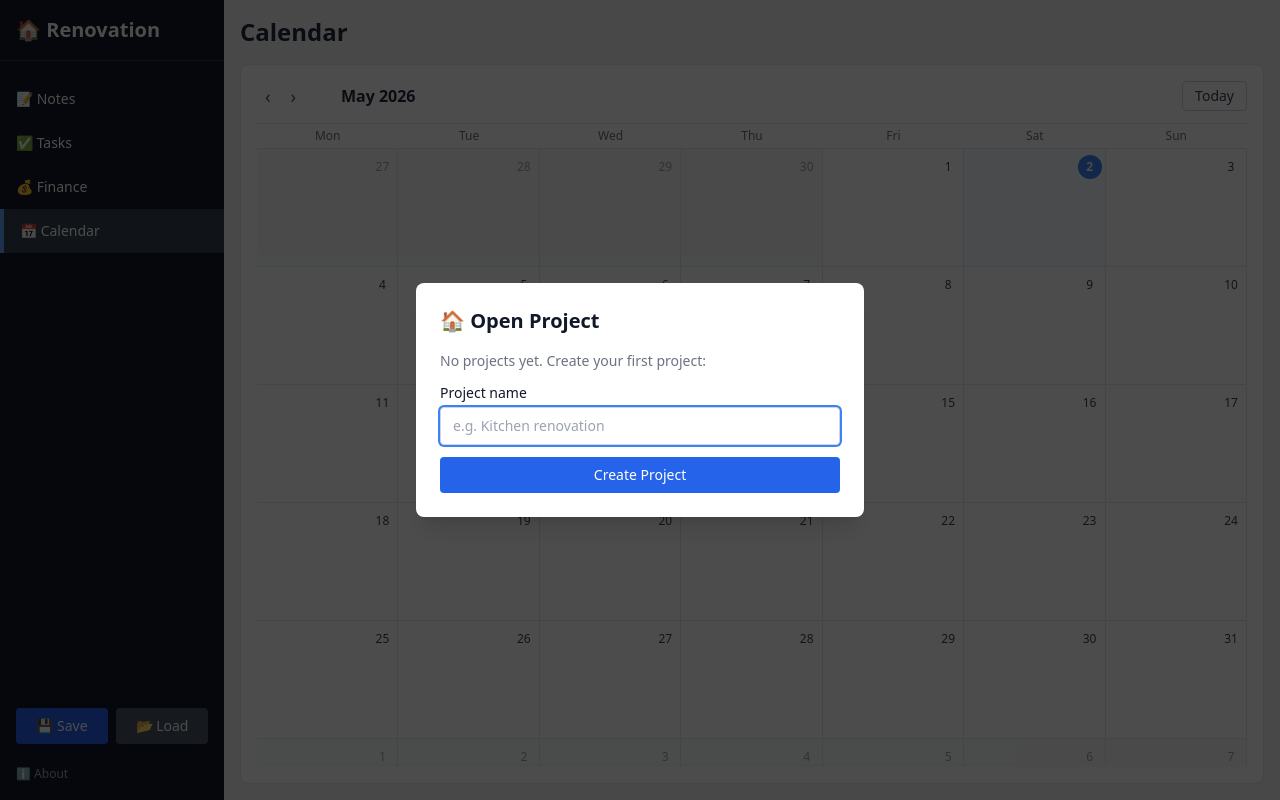
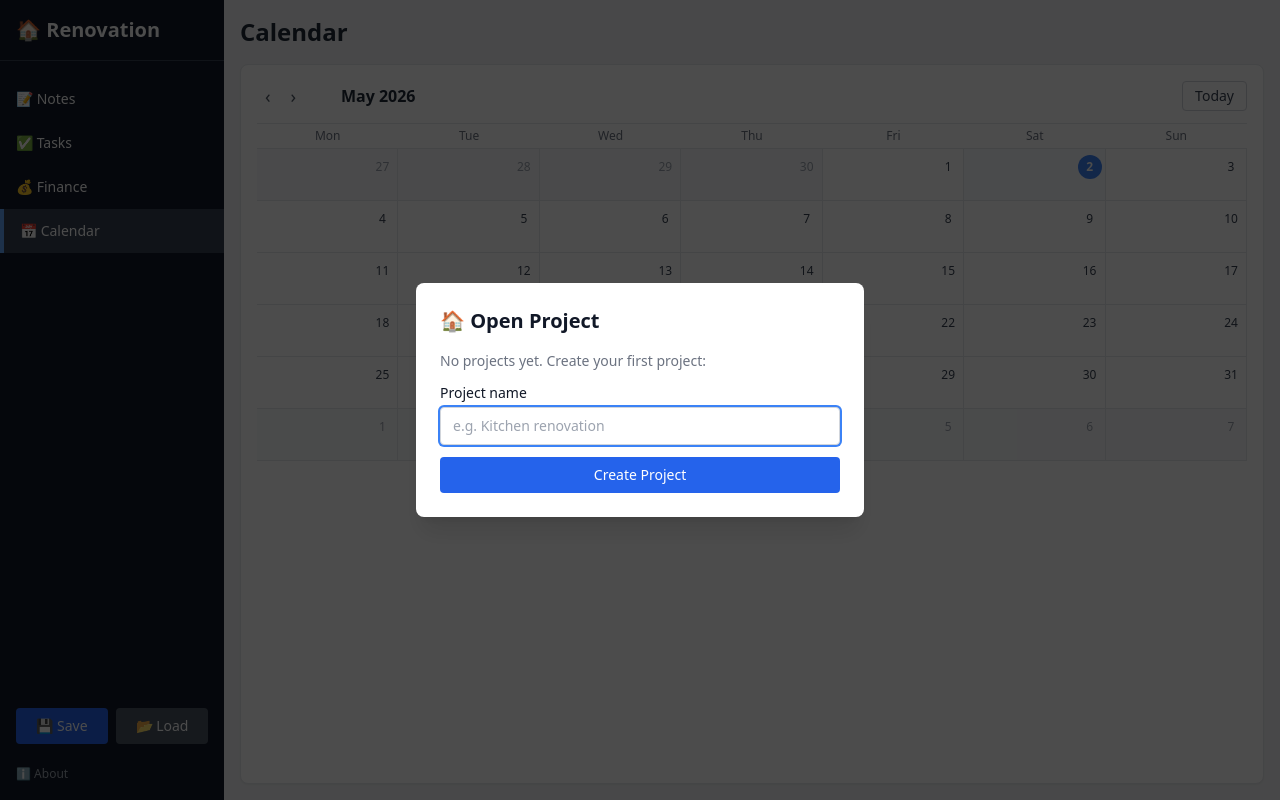
Before and after one commit to burtek/renovation, a React (Vite) app: page /calendar in a window 1280 px wide. Built offline with nearby package versions, Linux system fonts and the light colour scheme.

Commit message:
feat(calendar): remove +N more cutoff; week rows scroll and grow to fit all events
Agent-Logs-Url: https://github.com/burtek/renovation/sessions/76aaa4f6-1bff-4f60-84a3-3d31a5cecb09

```diff
--- a/src/pages/Calendar/MonthCalendar.tsx
+++ b/src/pages/Calendar/MonthCalendar.tsx
@@ -26,10 +26,7 @@ const HEADER_HEIGHT = 28; // px — space for day number
 const TRACK_HEIGHT = 22; // px — height of one event track
 const TRACK_GAP = 2; // px — gap between tracks
 const PER_TRACK_HEIGHT = TRACK_HEIGHT + TRACK_GAP;
-const MAX_VISIBLE_TRACKS = 3;
-const OVERFLOW_ROW_HEIGHT = 18; // px — "+N more" row at the bottom
-
-const ROW_HEIGHT = HEADER_HEIGHT + (MAX_VISIBLE_TRACKS * PER_TRACK_HEIGHT) + OVERFLOW_ROW_HEIGHT;
+const MIN_TRACK_COUNT = 1; // at least one empty track slot per row
 
 /** Percentage width of one calendar column out of 100%. */
 const CELL_PCT = 100 / DAYS_PER_WEEK;
@@ -236,25 +233,22 @@ export default function MonthCalendar<T extends CalendarEventBase>({
             </div>
 
             {/* ── Week rows ── */}
-            <div className="flex-1 overflow-hidden">
+            <div className="flex-1 overflow-y-auto">
                 {weeks.map(week => {
                     const positionedEvents = layoutWeekEvents(events, week);
 
-                    // Count hidden (overflow) events per column
-                    const overflowCounts = new Array<number>(DAYS_PER_WEEK).fill(0);
-                    for (const pe of positionedEvents) {
-                        if (pe.track >= MAX_VISIBLE_TRACKS) {
-                            for (let c = pe.startCol; c < pe.startCol + pe.colSpan; c++) {
-                                overflowCounts[c]++;
-                            }
-                        }
-                    }
+                    // Dynamic height: grow to fit all event tracks — no overflow cutoff
+                    const trackCount = positionedEvents.reduce(
+                        (max, pe) => Math.max(max, pe.track + MIN_TRACK_COUNT),
+                        MIN_TRACK_COUNT
+                    );
+                    const rowHeight = HEADER_HEIGHT + (trackCount * PER_TRACK_HEIGHT);
 
                     return (
                         <div
                             key={week[0].toISOString()}
                             className="relative border-b border-gray-200 dark:border-gray-700"
-                            style={{ height: `${ROW_HEIGHT}px` }}
+                            style={{ height: `${rowHeight}px` }}
                         >
                             {/* Clickable day-cell backgrounds */}
                             <div className="absolute inset-0 grid grid-cols-7">
@@ -299,10 +293,8 @@ export default function MonthCalendar<T extends CalendarEventBase>({
                                 ))}
                             </div>
 
-                            {/* Event chips */}
-                            {positionedEvents
-                                .filter(pe => pe.track < MAX_VISIBLE_TRACKS)
-                                .map(pe => {
+                            {/* Event chips — all tracks rendered, no overflow cutoff */}
+                            {positionedEvents.map(pe => {
                                 const eventStyle = eventPropGetter ? eventPropGetter(pe.event).style ?? {} : {};
                                 return (
                                     <div
@@ -332,22 +324,6 @@ export default function MonthCalendar<T extends CalendarEventBase>({
                                     </div>
                                 );
                             })}
-
-                            {/* "+N more" overflow indicators */}
-                            {week.map((day, col) =>
-                                overflowCounts[col] > 0 && (
-                                    <div
-                                        key={day.toISOString()}
-                                        className="absolute text-xs text-blue-500 dark:text-blue-400 px-1 z-10 pointer-events-none"
-                                        style={{
-                                            bottom: 2,
-                                            left: `${col * CELL_PCT}%`,
-                                            width: `${CELL_PCT}%`
-                                        }}
-                                    >
-                                        {`+${overflowCounts[col]} more`}
-                                    </div>
-                                ))}
                         </div>
                     );
                 })}
```
Also changed, not shown: 1 other file (tests, documents, lock files or other folders). Lines whose indentation alone changed are shown as unchanged.
